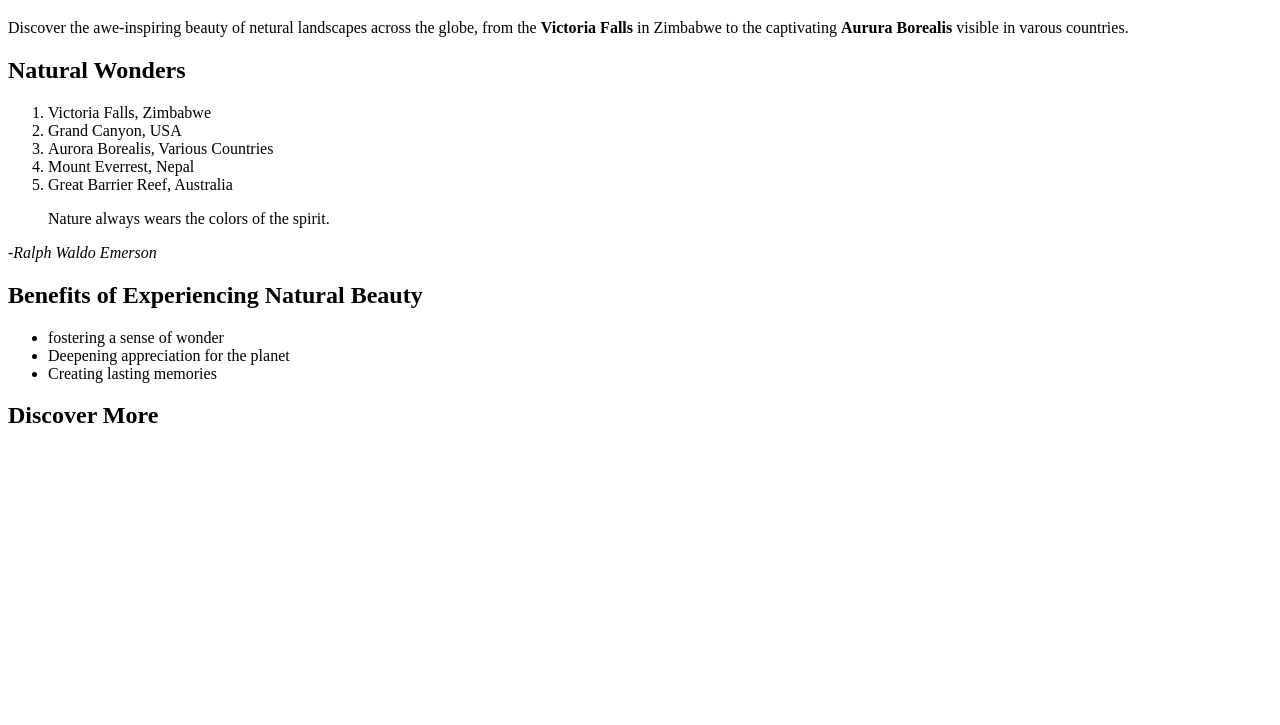
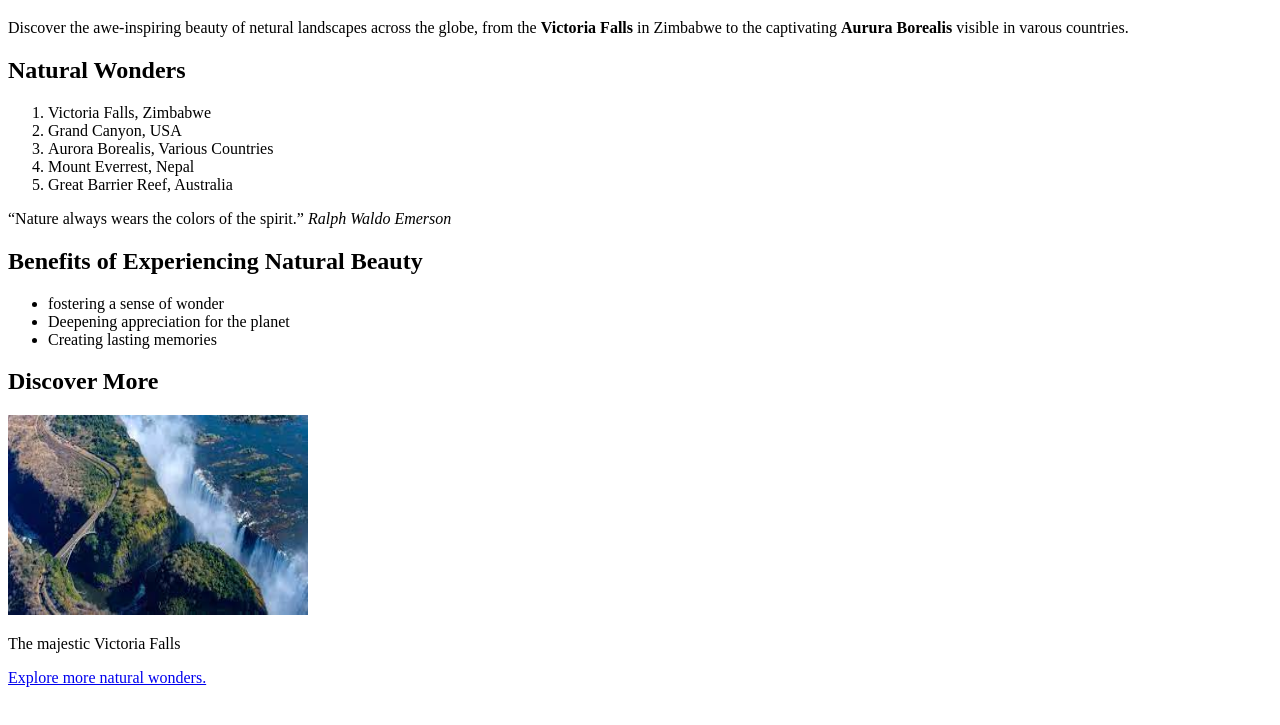
Before and after one commit to billu006/bkkk, a plain HTML site: page task 4/infdex.html in a window 1280 px wide. Shown: the part 61-786 px from the top of the page. Drawn offline with Linux system fonts and the light colour scheme.

Commit message:
assignment

```diff
--- a/task 4/infdex.html
+++ b/task 4/infdex.html
@@ -20,14 +20,18 @@
         <li>Mount Everrest, Nepal</li>
         <li>Great Barrier Reef, Australia</li>
     </ol>
-    <blockquote>Nature always wears the colors of the spirit.</blockquote> -<em>Ralph Waldo Emerson</em>
+
+                 <q>Nature always wears the colors of the spirit.</q> <i>Ralph Waldo Emerson</i>
     <h2>Benefits of Experiencing Natural Beauty</h2>
     <ul>
         <li>fostering a sense of wonder </li>
         <li>Deepening appreciation for the planet</li>
         <li>Creating lasting memories</li>
     </ul>
-<h2>Discover More</h2>
+    <h2>Discover More</h2>
+    <img src="victoria-falls.jpg" alt="Nature" width="300" height="200" />
+    <p>The majestic Victoria Falls</p>
+    <a href="file:///C:/Users/billu/OneDrive/Desktop/bkkk/task%204/infdex.html" target="_blank">Explore more natural wonders.</a>
 
 
 
```
Also changed, not shown: task 4/victoria-falls.jpg (added).
